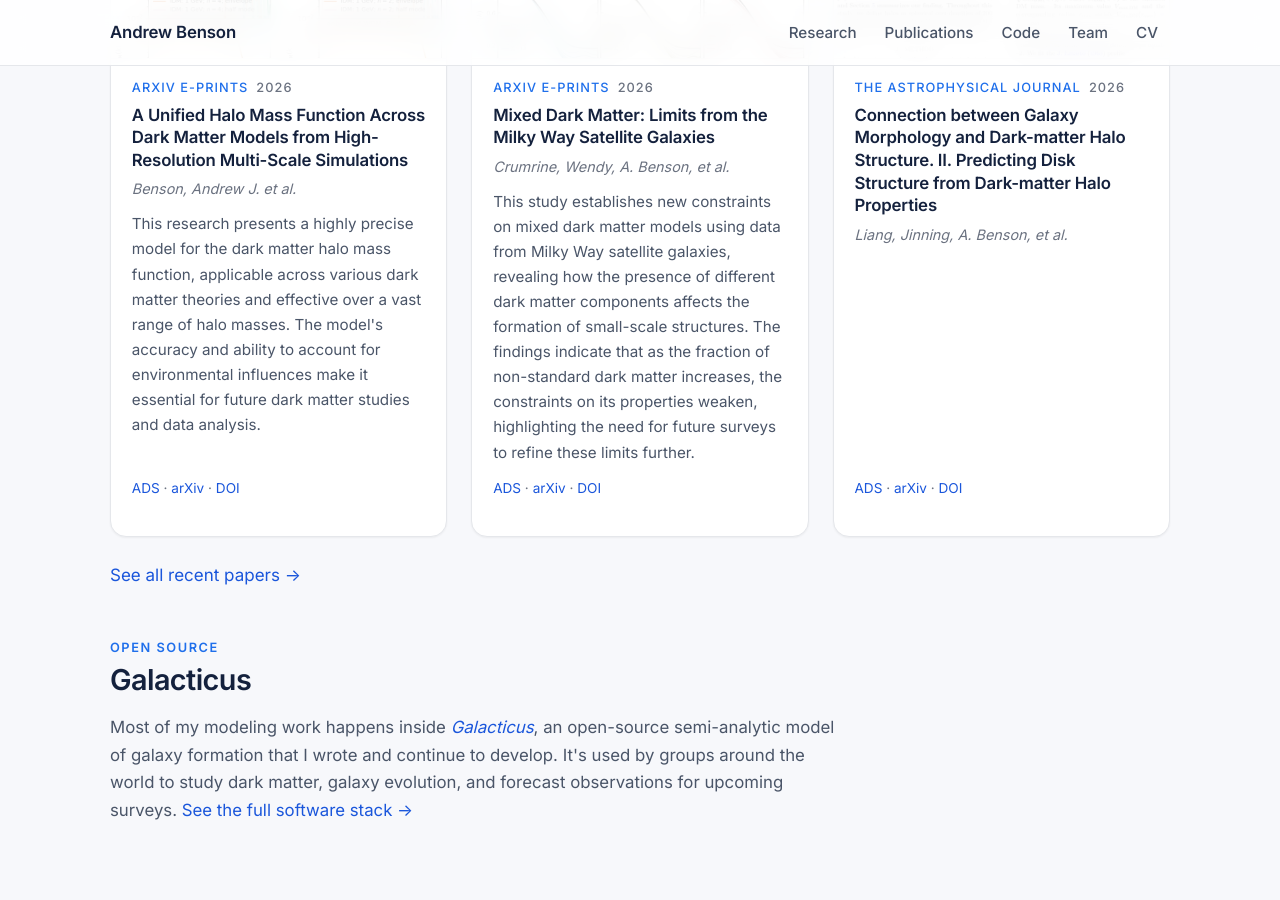
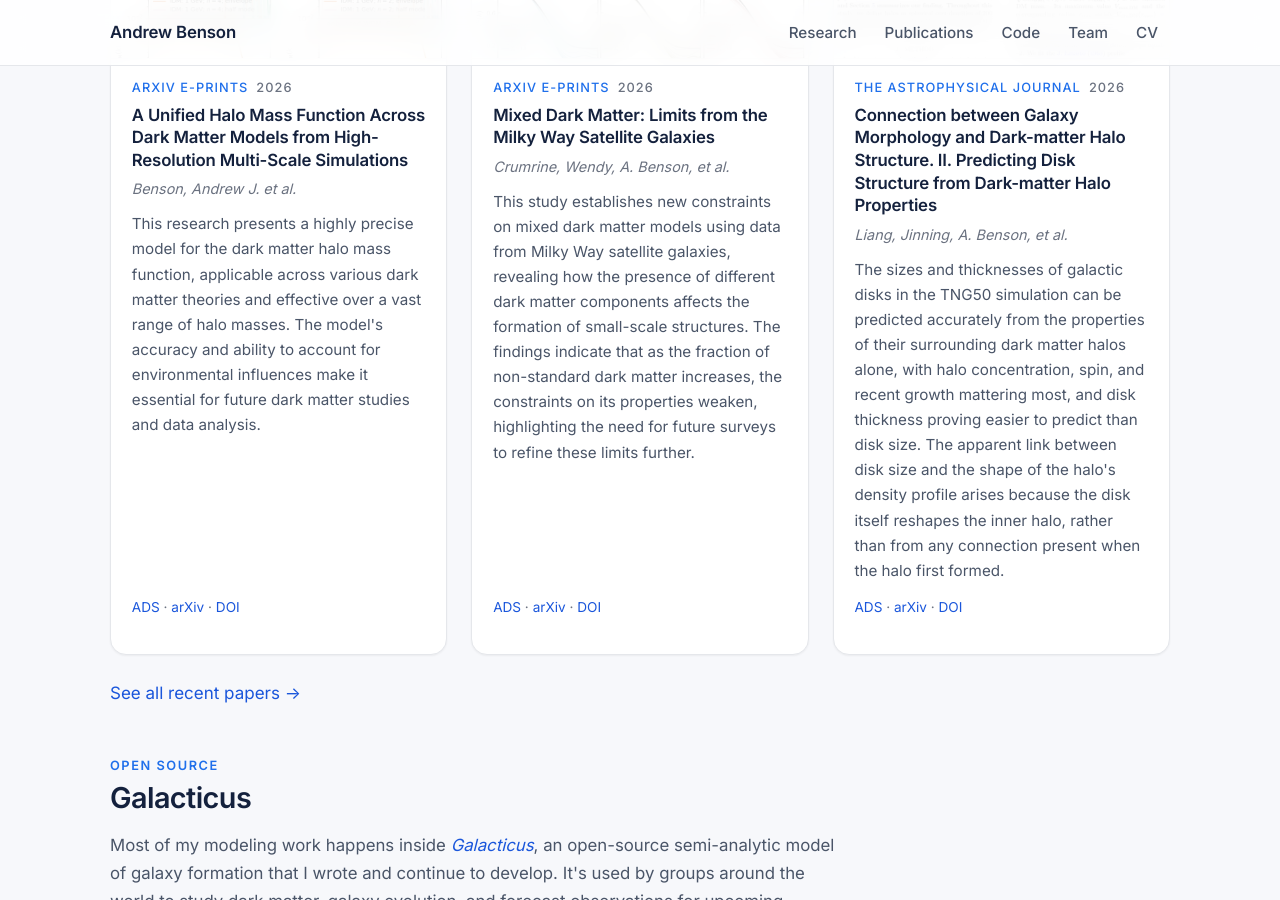
Before and after one commit to abensonca/abensonca.github.io, a Jekyll site: the page built from index.md, in a window 1280 px wide and 900 px high, scrolled down 2476 px. Built offline with Jekyll 4.4.1, drawn with Linux system fonts in a browser that asks for light colours.

Commit message:
chore: add summaries for 1 paper

```diff
--- a/_data/papers.yml
+++ b/_data/papers.yml
@@ -78,5 +78,9 @@
   url: https://ui.adsabs.harvard.edu/abs/2026ApJ..1003...12L
   arxiv: https://arxiv.org/abs/2512.13822
   doi: 10.3847/1538-4357/ae5821
-  summary: ''
+  summary: The sizes and thicknesses of galactic disks in the TNG50 simulation can be predicted accurately
+    from the properties of their surrounding dark matter halos alone, with halo concentration, spin, and
+    recent growth mattering most, and disk thickness proving easier to predict than disk size. The apparent
+    link between disk size and the shape of the halo's density profile arises because the disk itself
+    reshapes the inner halo, rather than from any connection present when the halo first formed.
   figure: /assets/img/papers/2026ApJ..1003...12L.png
--- a/_data/papers_cache.yml
+++ b/_data/papers_cache.yml
@@ -1,6 +1,6 @@
 # Auto-generated by scripts/fetch_papers.py — do not edit by hand.
-# Durable cache of model-generated summaries and figure paths, keyed
-# by bibcode. Never pruned: entries outlive rotation out of papers.yml.
+# Durable cache of summaries, abstracts and figure paths, keyed by bibcode.
+# Never pruned: entries outlive rotation out of papers.yml.
 2026ApJ..1003...12L:
   abstract: We investigate how galactic disk structures connect to the detailed properties of their host
     dark-matter halos using the TNG50 simulation. From the hydrodynamic and matched dark-matter-only runs,
@@ -22,6 +22,11 @@
     offering practical tools for galaxy─halo modeling.
   arxiv: '2512.13822'
   figure: /assets/img/papers/2026ApJ..1003...12L.png
+  summary: The sizes and thicknesses of galactic disks in the TNG50 simulation can be predicted accurately
+    from the properties of their surrounding dark matter halos alone, with halo concentration, spin, and
+    recent growth mattering most, and disk thickness proving easier to predict than disk size. The apparent
+    link between disk size and the shape of the halo's density profile arises because the disk itself
+    reshapes the inner halo, rather than from any connection present when the halo first formed.
   title: Connection between Galaxy Morphology and Dark-matter Halo Structure. II. Predicting Disk Structure
     from Dark-matter Halo Properties
 2026ApJ..1006..125D:
```
